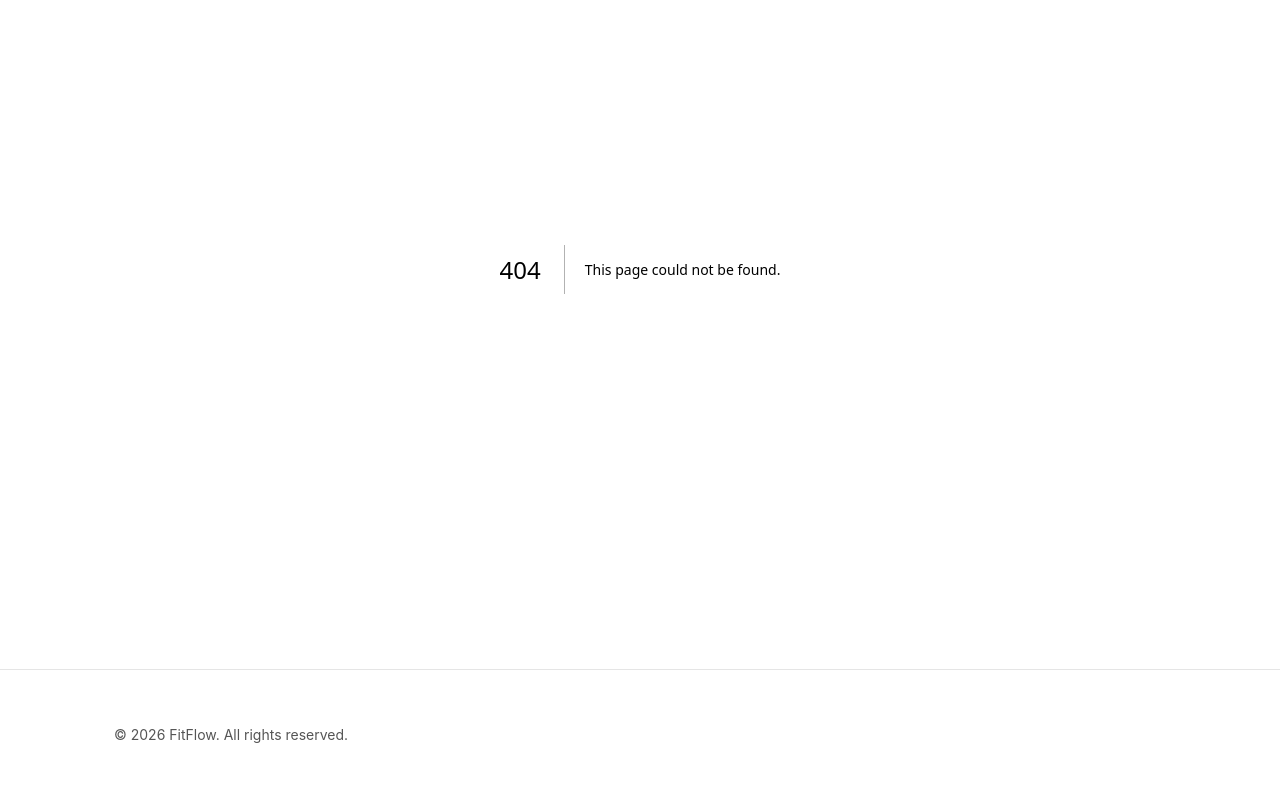
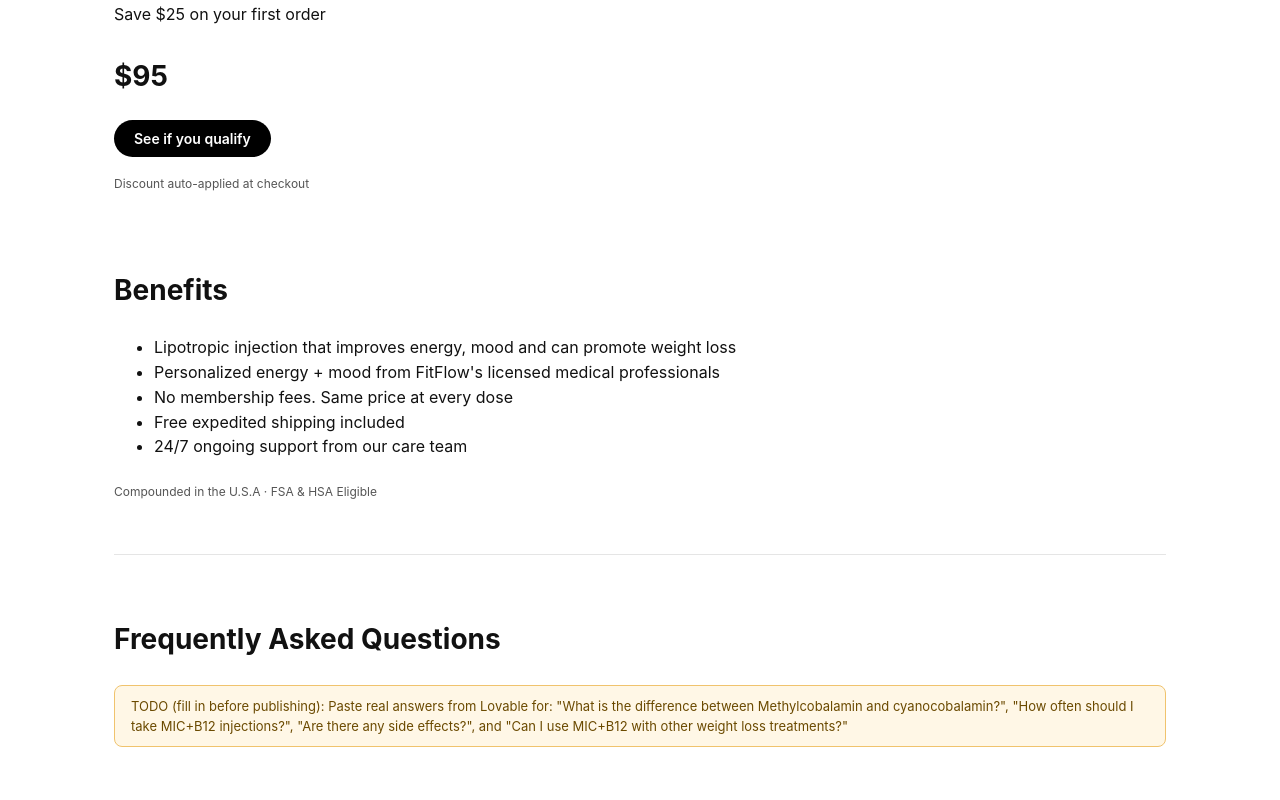
Before and after one commit to AdrienCohen1/fitflow-site, a Next.js app: page /treatments/mic-b12 in a window 1280 px wide. Before the commit this address had no page. Shown: the part 240-1040 px from the top of the page. Built offline with nearby package versions, Linux system fonts and the light colour scheme.

Commit message:
Add MIC B12 page with metadata and content

```diff
--- /dev/null
+++ b/app/treatments/mic-b12/page.tsx
@@ -0,0 +1,45 @@
+import type { Metadata } from "next";
+import TodoBanner from "@/components/TodoBanner";
+
+export const metadata: Metadata = {
+  title: "MIC+B12 Injection for Weight Loss & Energy | FitFlow",
+  description:
+    "Boost energy, improve mood, and support weight loss with MIC+B12 injections. Starting at $73/month with free shipping. Personalized care from licensed providers.",
+  alternates: { canonical: "/treatments/mic-b12" },
+};
+
+export default function MicB12Page() {
+  return (
+    <div className="container" style={{ paddingTop: 40, paddingBottom: 60 }}>
+      <h1>MIC+B12 Injection</h1>
+      <p className="lead">Save $25 on your first order</p>
+      <p className="price">$95</p>
+      <a className="cta-btn" href="https://go.fitflowrx.com/start-online-visit/newweightlossintake">
+        See if you qualify
+      </a>
+      <p className="legal-note">Discount auto-applied at checkout</p>
+
+      <section>
+        <h2>Benefits</h2>
+        <ul>
+          <li>Lipotropic injection that improves energy, mood and can promote weight loss</li>
+          <li>Personalized energy + mood from FitFlow&apos;s licensed medical professionals</li>
+          <li>No membership fees. Same price at every dose</li>
+          <li>Free expedited shipping included</li>
+          <li>24/7 ongoing support from our care team</li>
+        </ul>
+        <p className="legal-note">Compounded in the U.S.A · FSA &amp; HSA Eligible</p>
+      </section>
+
+      <section>
+        <h2>Frequently Asked Questions</h2>
+        <TodoBanner>
+          Paste real answers from Lovable for: &quot;What is the difference between
+          Methylcobalamin and cyanocobalamin?&quot;, &quot;How often should I take MIC+B12
+          injections?&quot;, &quot;Are there any side effects?&quot;, and &quot;Can I use MIC+B12
+          with other weight loss treatments?&quot;
+        </TodoBanner>
+      </section>
+    </div>
+  );
+}
```
